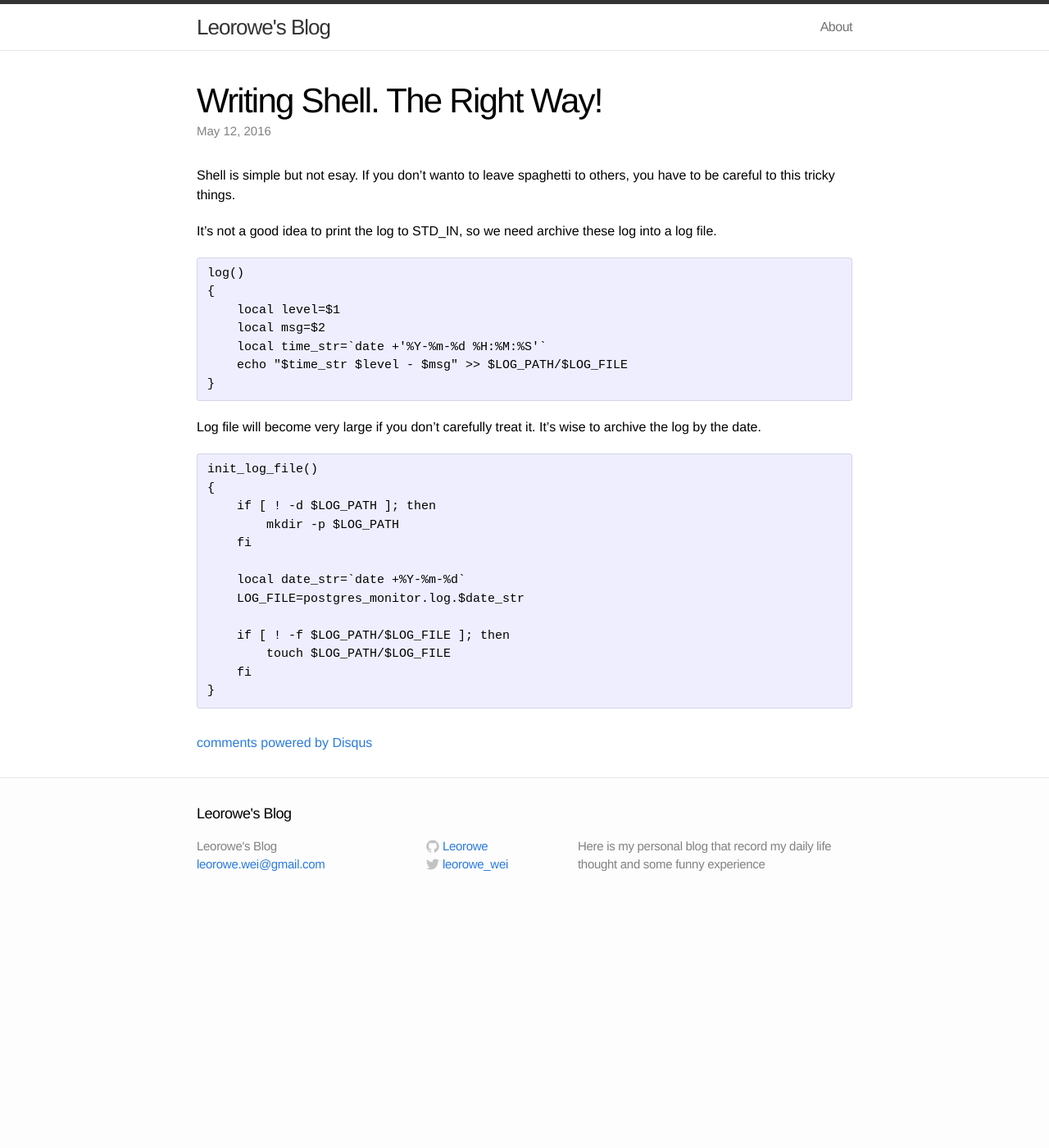
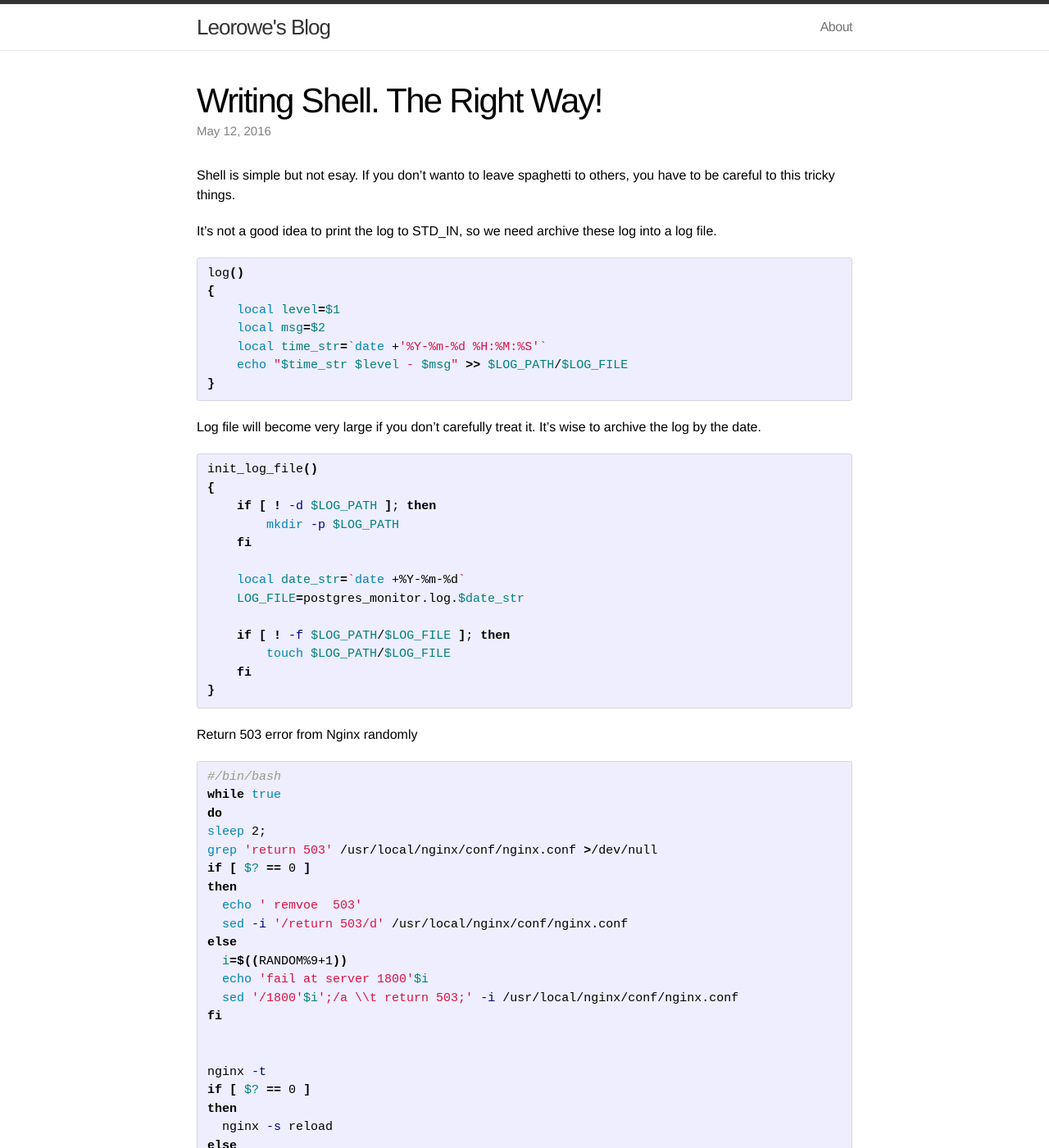
Before and after one commit to Leorowe/leorowe.github.io, a Jekyll site: the page built from _posts/2016-05-12-Shell-The-Right-Way.markdown, in a window 1280 px wide and 1400 px high. Shown: the whole window at 82% size. Built offline with Jekyll 4.4.1, drawn with Linux system fonts in a browser that asks for light colours; comment, search, counter and statistics services are not loaded.

Commit message:
[other] add nginx negative test shell

```diff
--- a/_posts/2016-05-12-Shell-The-Right-Way.markdown
+++ b/_posts/2016-05-12-Shell-The-Right-Way.markdown
@@ -11,7 +11,7 @@ Shell is simple but not esay. If you don't wanto to leave spaghetti to others, y
 
 It's not a good idea to print the log to STD_IN, so we need archive these log into a log file.
 
-{% highlight xml %}
+{% highlight shell %}
 log()
 {
     local level=$1
@@ -24,7 +24,7 @@ log()
 
 Log file will become very large if you don't carefully treat it. It's wise to archive the log by the date.
 
-{% highlight xml %}
+{% highlight shell %}
 
 init_log_file()
 {
@@ -41,3 +41,33 @@ init_log_file()
 }
 
 {% endhighlight %}
+
+
+Return 503 error from Nginx randomly
+
+{% highlight shell %}
+#/bin/bash
+while true
+do
+sleep 2;
+grep 'return 503' /usr/local/nginx/conf/nginx.conf >/dev/null
+if [ $? == 0 ]
+then
+  echo ' remvoe  503'
+  sed -i '/return 503/d' /usr/local/nginx/conf/nginx.conf
+else
+  i=$((RANDOM%9+1))
+  echo 'fail at server 1800'$i
+  sed '/1800'$i';/a \\t return 503;' -i /usr/local/nginx/conf/nginx.conf
+fi
+
+
+nginx -t
+if [ $? == 0 ]
+then
+  nginx -s reload
+else
+  echo 'no'
+fi
+done
+{% endhighlight %}
--- a/_posts/2016-11-19-Selenium-in-Docker.markdown
+++ b/_posts/2016-11-19-Selenium-in-Docker.markdown
@@ -11,6 +11,8 @@ categories: Selenium Docker
 
 # Docker的出现
 访问Docker 的首页，首先映入你眼帘的是DockerStyle 模式。
+
 >Build, Ship, Run
+
 使用Docker 你可以保证本地和CI 的环境一致，大大减低集成难度和调试成本。
 而且可以很方便的扩展到多台机器。
```
